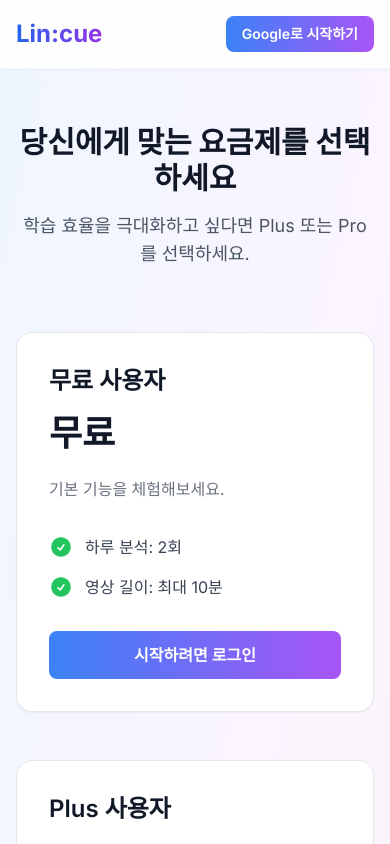
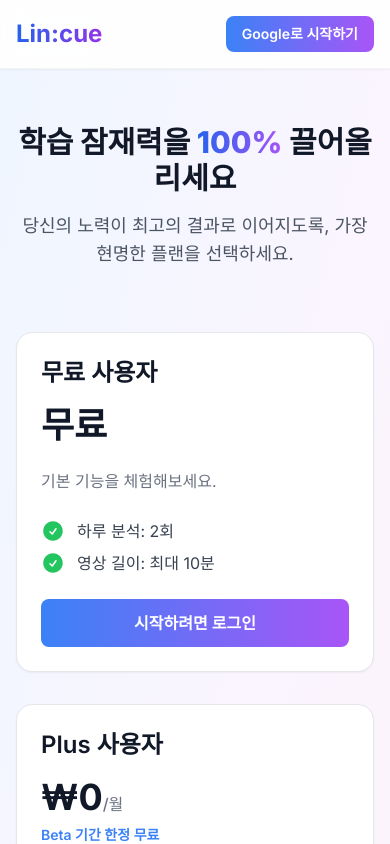
Before and after one commit to hjsteven96/youtube-japanese, a Next.js app: page /pricing in a window 390 px wide. Shown: the top 844 px of the page. Built offline with nearby package versions, Linux system fonts and the light colour scheme; no server answers.

Commit message:
v0.7.1_pricing모바일최적화

```diff
--- a/src/app/pricing/page.tsx
+++ b/src/app/pricing/page.tsx
@@ -99,15 +99,19 @@ export default function PricingPage() {
             <div className="max-w-7xl mx-auto">
                 <div className="text-center">
                     <h2 className="text-3xl font-extrabold text-gray-900 sm:text-4xl">
-                        당신에게 맞는 요금제를 선택하세요
+                        학습 잠재력을{" "}
+                        <span className="bg-gradient-to-r from-blue-600 to-purple-500 bg-clip-text text-transparent">
+                            100%
+                        </span>{" "}
+                        끌어올리세요
                     </h2>
                     <p className="mt-4 text-lg text-gray-600">
-                        학습 효율을 극대화하고 싶다면 Plus 또는 Pro를
-                        선택하세요.
+                        당신의 노력이 최고의 결과로 이어지도록, 가장 현명한
+                        플랜을 선택하세요.
                     </p>
                 </div>
 
-                <div className="mt-16 space-y-12 lg:space-y-0 lg:grid lg:grid-cols-3 lg:gap-x-8">
+                <div className="mt-16 space-y-8 lg:space-y-0 lg:grid lg:grid-cols-3 lg:gap-x-8">
                     {planOrder.map((planId) => {
                         const plan = PLANS[planId];
                         const isCurrentPlan = userProfile?.plan === planId;
@@ -115,7 +119,7 @@ export default function PricingPage() {
                         return (
                             <div
                                 key={planId}
-                                className={`relative flex flex-col rounded-2xl border p-8 shadow-sm ${
+                                className={`relative flex flex-col rounded-2xl border p-6 shadow-sm ${
                                     isCurrentPlan
                                         ? "border-blue-500 ring-2 ring-blue-500"
                                         : "border-gray-200"
@@ -154,7 +158,7 @@ export default function PricingPage() {
                                     }
                                 </p>
 
-                                <ul className="mt-8 space-y-4">
+                                <ul className="mt-6 space-y-2">
                                     <li className="flex items-start">
                                         <CheckIcon className="flex-shrink-0 h-6 w-6 text-green-500" />
                                         <span className="ml-3 text-gray-700">
@@ -183,7 +187,7 @@ export default function PricingPage() {
                                     )}
                                 </ul>
 
-                                <div className="mt-auto pt-8">
+                                <div className="mt-auto pt-6">
                                     {user ? (
                                         isCurrentPlan ? (
                                             <button
```
